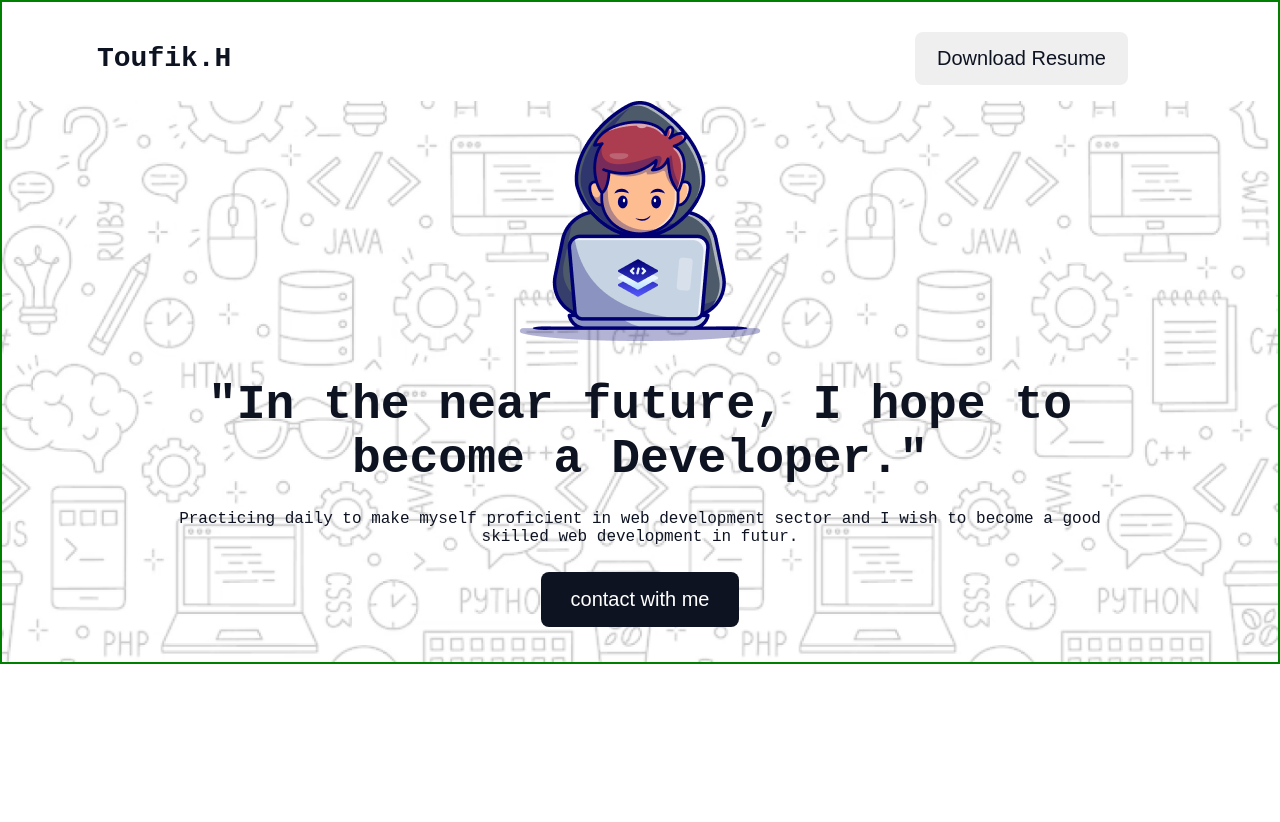
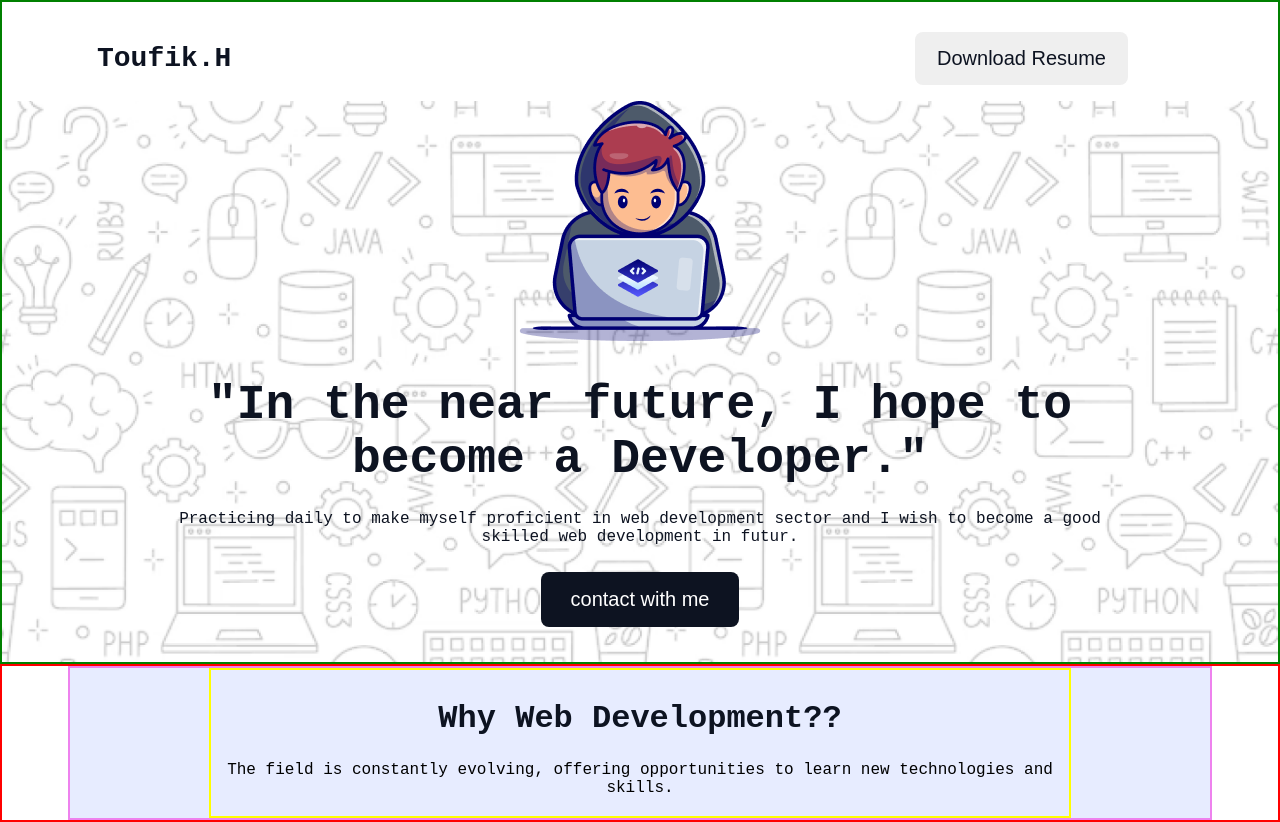
Before and after one commit to toufikhasib/assignment-01-repo, a plain HTML site: page index.html in a window 1280 px wide. Before the commit the page ends 800 px from the top, so only its background shows below. Drawn offline with Linux system fonts and the light colour scheme; a web font is replaced by a local one.

Commit message:
main section file add

```diff
--- a/index.html
+++ b/index.html
@@ -36,5 +36,14 @@
         </div>
       </div>
     </header>
+    <!-- main section -->
+     <main id="main-section">
+        <section class="section-content">
+<div class="section-title">
+<h2 class="sec-title-text">Why Web Development??</h2>
+<p class="sec-description-text">The field is constantly evolving, offering opportunities to learn new technologies and skills.</p>
+</div>
+        </section>
+     </main>
 </body>
 </html>
--- a/style.css
+++ b/style.css
@@ -98,3 +98,35 @@ nav ul li a{
     border: none;
     margin-bottom: 35px;
 }
+/* header section end */
+/* main section start */
+#main-section{
+max-width: 1440px;
+margin: 0 auto;
+border: 2px solid red;
+}
+.section-content{
+    max-width: 1140px;
+    background-color: #E7ECFF;
+    margin: 0 auto;
+    border: 2px solid violet;
+}
+/* section title */
+.section-title{
+max-width: 852px;
+margin: 0 auto;
+text-align: center;
+padding: 3px;
+border: 2px solid yellow;
+}
+.sec-title-text{
+    color: #0D1321;
+    font-size: 32px;
+    font-weight: 800;
+    margin-bottom: 24px;
+}
+.sec-description-text{
+    cursor: #0D1321;
+    font-size: 16px;
+    font-weight: 400;
+}
```
